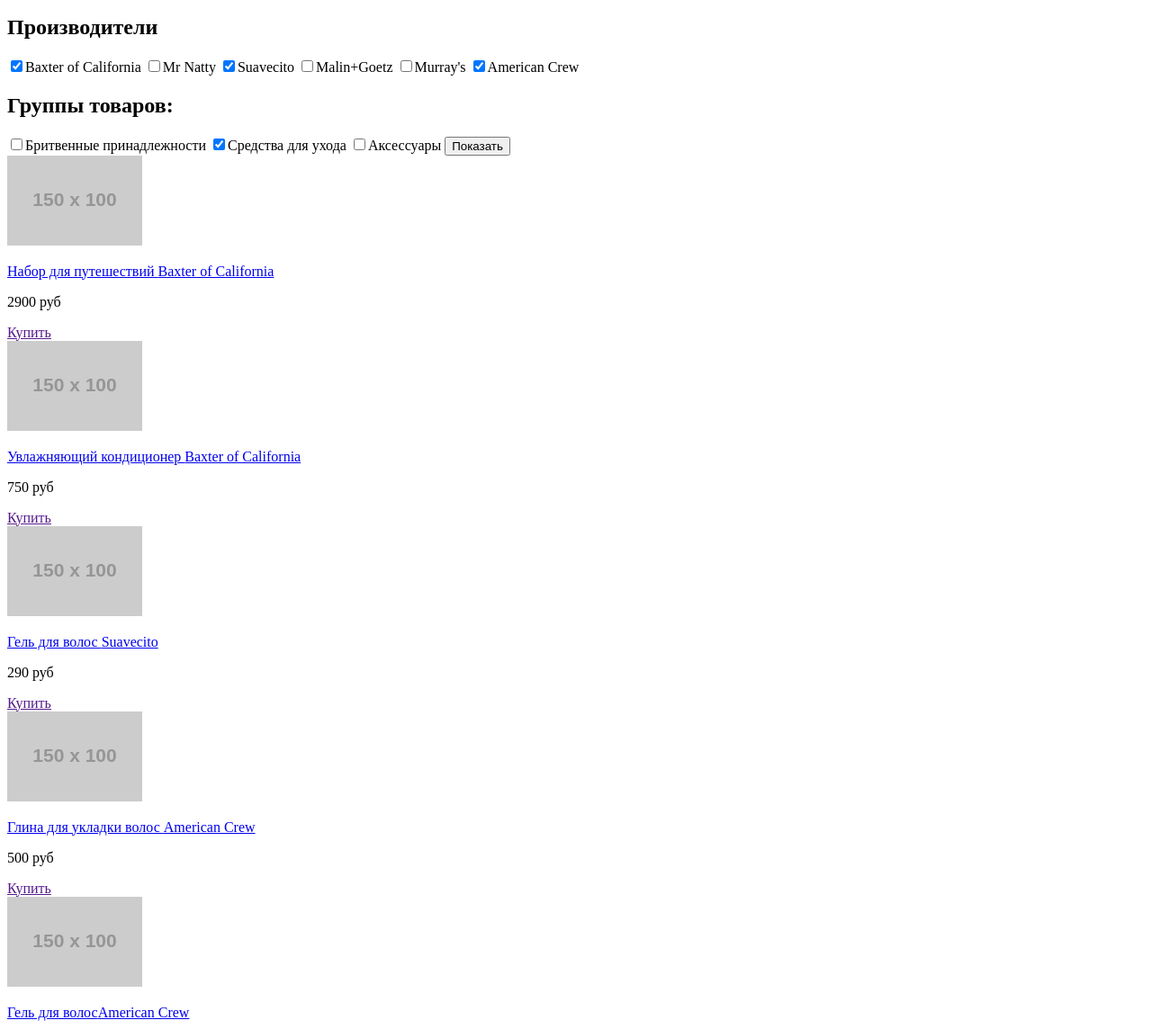
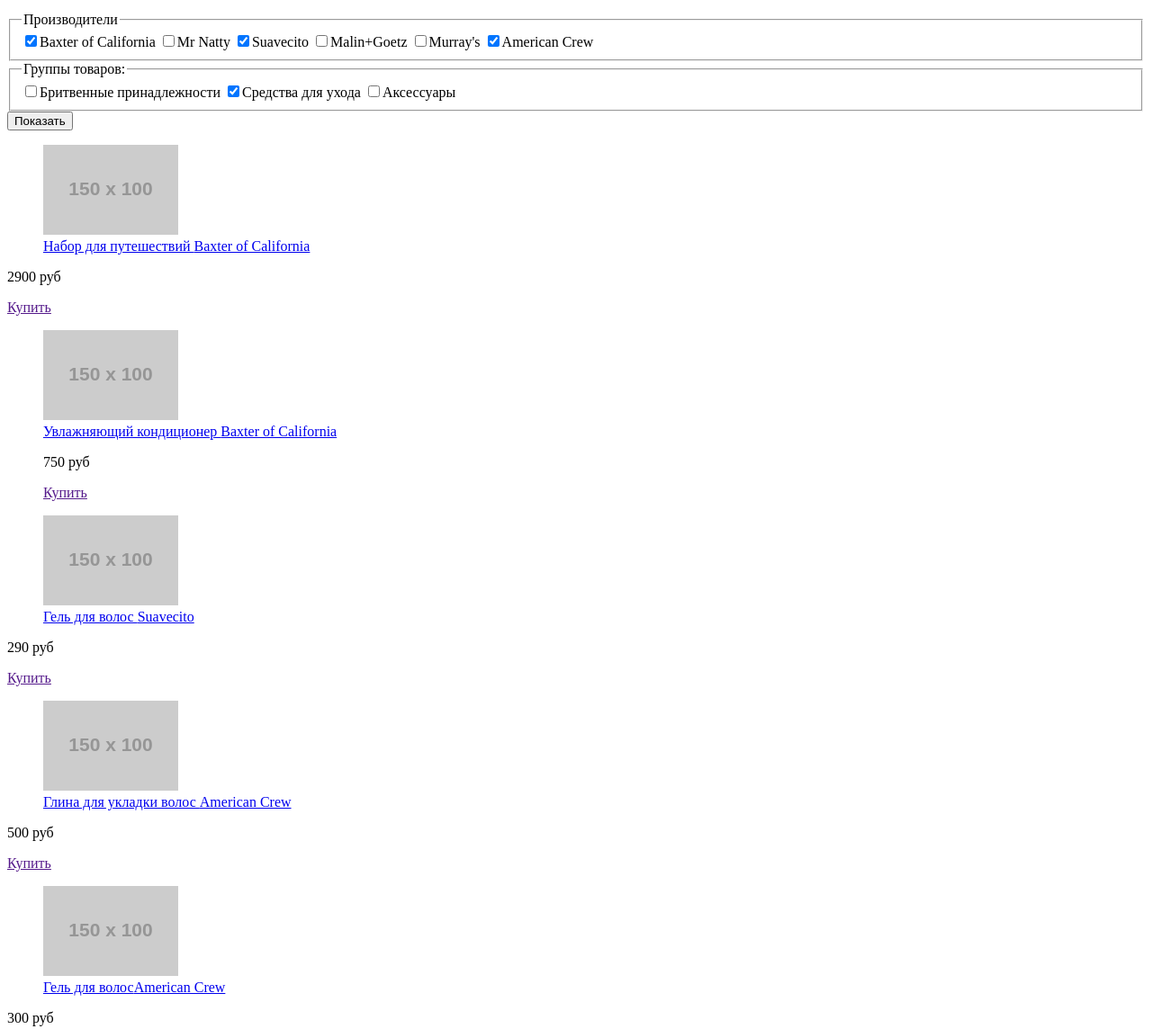
Before and after one commit to lafjonn/253405-barbershop, a plain HTML site: page catalog.html in a window 1280 px wide. Shown: the part 303-1447 px from the top of the page at 90% size. Drawn offline with Linux system fonts and the light colour scheme; placeholder pictures from the web are drawn by us.

Commit message:
Правки по замечаниям

```diff
--- a/catalog.html
+++ b/catalog.html
@@ -24,44 +24,54 @@
         </div>
       </div>
     </header>
-    <main class="container">
+    <main>
+      <div class="container">
         <h1>Средства для ухода</h1>
         <ul class="breadcrumbs">
           <li><a href="#">Главная</a></li>
           <li><a href="#">Магазин</a></li>
           <li>Средства для ухода</li>
         </ul>
+
         <div class="show-item">
           <form action="#" method="post">
-            <h2>Производители</h2>
+            <fieldset>
+              <legend>Производители</legend>
                 <label class="brand-name"><input name="baxter" type="checkbox" checked>Baxter of California</label>
                 <label class="brand-name"><input name="natty" type="checkbox">Mr Natty</label>
                 <label class="brand-name"><input name="suavecito" type="checkbox" checked>Suavecito</label>
                 <label class="brand-name"><input name="malin" type="checkbox">Malin+Goetz</label>
                 <label class="brand-name"><input name="murray" type="checkbox">Murray's</label>
                 <label class="brand-name"><input name="crew" type="checkbox" checked>American Crew</label>
-            <h2>Группы товаров:</h2>
+            </fieldset>
+            <fieldset>
+              <legend>Группы товаров:</legend>
                 <label class="group-name"><input name="shave" type="checkbox">Бритвенные принадлежности</label>
                 <label class="group-name"><input name="care" type="checkbox" checked>Средства для ухода</label>
                 <label class="group-name"><input name="accessories" type="checkbox">Аксессуары</label>
+            </fieldset>
             <input class="btn show-btn" type="submit" value="Показать"> <!-- кнопка «Показать» отвечает за отправку формы, при выключенном JavaScript должен осуществляться переход на отдельную страницу (отдельную страницу верстать не нужно) - не понятно как это сделать -->
           </form>
         </div>
+
         <div class="catalog">
           <div class="item-section">
             <a href="#">
+              <figure>
                 <img src="http://placehold.it/150x100" alt="">
-            <p>Набор для путешествий <span>Baxter of California</span></p>
+                <figcaption>Набор для путешествий <span>Baxter of California</span></figcaption>
+              </figure>
             </a>
             <div class="buy-section">
               <p class="price">2900 руб</p>
               <a class="btn buy-btn" href="">Купить</a>
             </div>
           </div>
-        <div class="item-section"> <!-- так или лучше figure внутри а -->
+          <div class="item-section">
             <a href="#">
+              <figure>
                 <img src="http://placehold.it/150x100" alt="">
-            <p>Увлажняющий кондиционер <span>Baxter of California</span></p>
+                <figcaption>Увлажняющий кондиционер <span>Baxter of California</span></figcaption>
             </a>
             <div class="buy-section">
               <p class="price">750 руб</p>
@@ -70,8 +80,10 @@
           </div>
           <div class="item-section">
             <a href="#">
+              <figure>
                 <img src="http://placehold.it/150x100" alt="">
-            <p>Гель для волос <span>Suavecito</span></p>
+                <figcaption>Гель для волос <span>Suavecito</span></figcaption>
+              </figure>
             </a>
             <div class="buy-section">
               <p class="price">290 руб</p>
@@ -80,8 +92,10 @@
           </div>
           <div class="item-section">
             <a href="#">
+              <figure>
                 <img src="http://placehold.it/150x100" alt="Глина для укладки волос">
-            <p>Глина для укладки волос <span>American Crew</span></p>
+                <figcaption>Глина для укладки волос <span>American Crew</span></figcaption>
+              </figure>
             </a>
             <div class="buy-section">
               <p class="price">500 руб</p>
@@ -89,8 +103,10 @@
             </div>
             <div class="item-section">
             <a href="#">
+              <figure>
                 <img src="http://placehold.it/150x100" alt="">
-            <p>Гель для волос<span>American Crew</span></p>
+                <figcaption>Гель для волос<span>American Crew</span></figcaption>
+              </figure>
             </a>
             <div class="buy-section">
               <p class="price">300 руб</p>
@@ -99,8 +115,10 @@
             </div>
             <div class="item-section">
               <a href="#">
+                <figure>
                   <img src="http://placehold.it/150x100" alt="">
-            <p>Набор для бритья <span>Baxter of California</span></p>
+                  <figcaption>Набор для бритья <span>Baxter of California</span></figcaption>
+                </figure>
               </a>
               <div class="buy-section">
                 <p class="price">3900 руб</p>
@@ -113,7 +131,11 @@
               <a href="#">3</a>
               <a href="#">4</a>
             </div>
+          </div>
+        </div>
+      </div>
     </main>
+
     <footer class="page-footer">
         <div class="container">
           <section class="footer-contacts">
```
Also changed, not shown: catalog-item.html (+10 -3 lines). Lines whose indentation alone changed are shown as unchanged.
